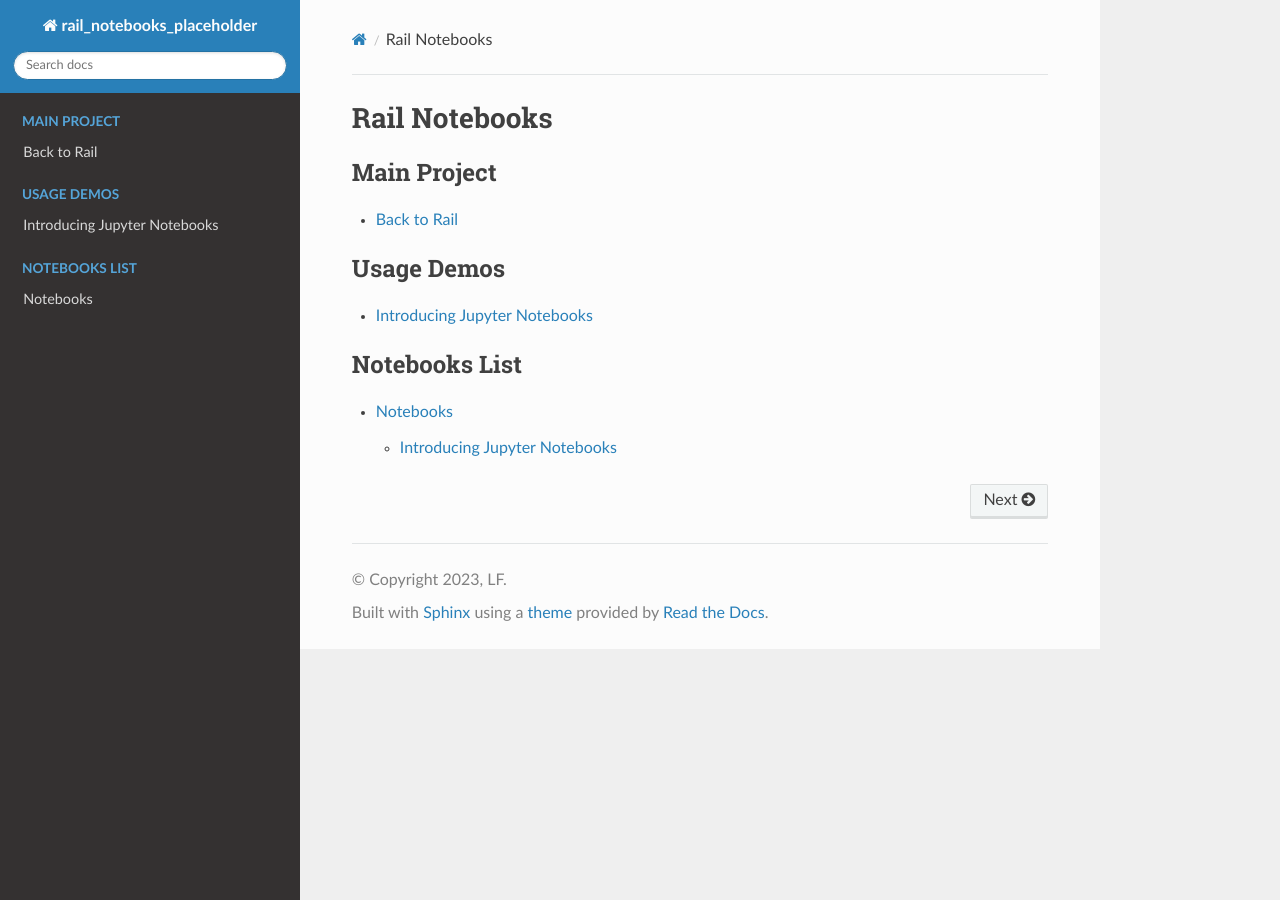
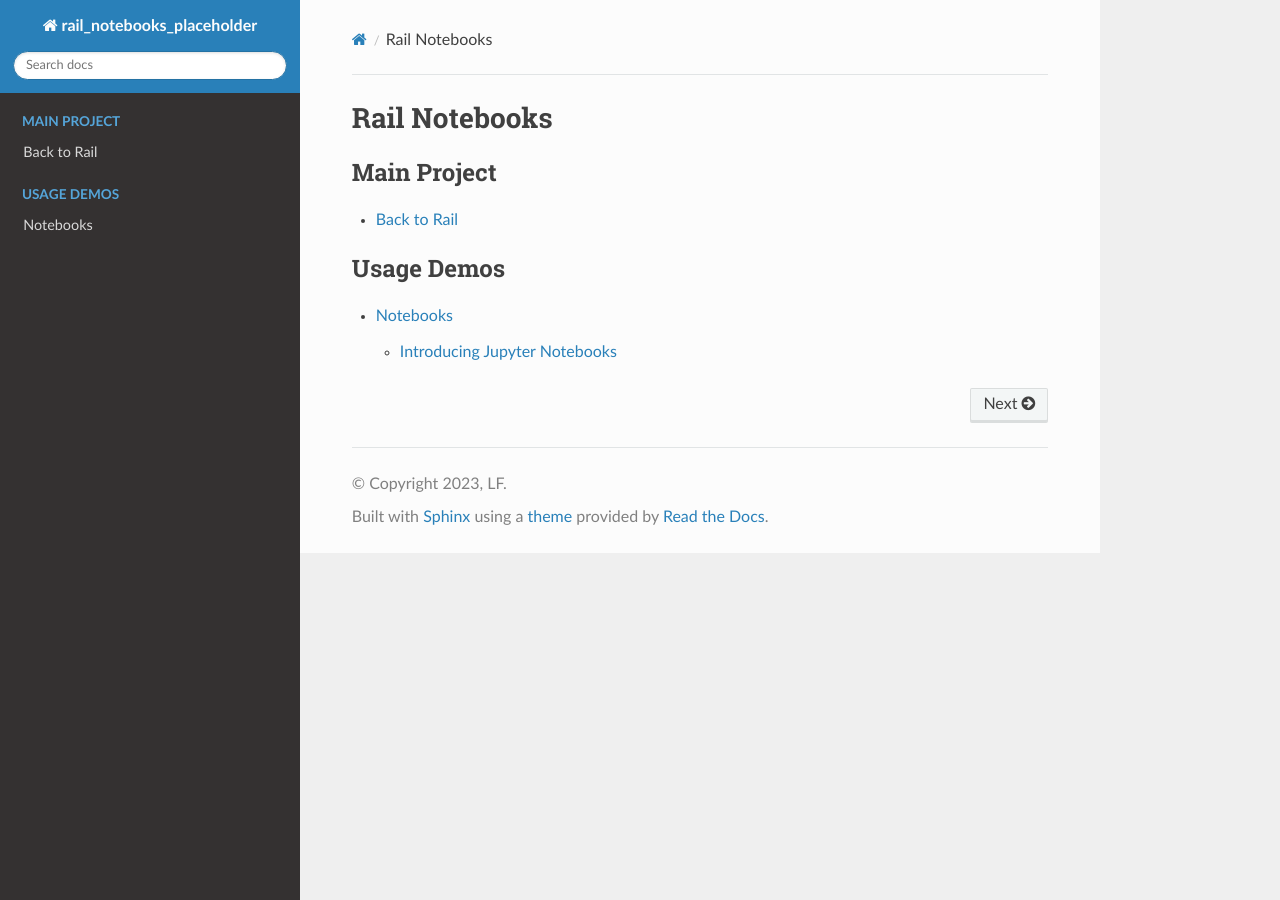
Before and after one commit to olivialynn/rail_notebooks, a Sphinx documentation site: the page built from docs/index.rst, in a window 1280 px wide. Built offline with Sphinx 7.4.7 and the Read the Docs theme 2.0.0, drawn with Linux system fonts in a browser that asks for light colours.

Commit message:
Update index.rst

```diff
--- a/docs/index.rst
+++ b/docs/index.rst
@@ -14,10 +14,4 @@ Rail Notebooks
 .. toctree::
    :caption: Usage Demos
 
-   Introducing Jupyter Notebooks <notebooks/intro_notebook>
-
-
-.. toctree::
-   :caption: Notebooks List
-
    Notebooks <notebooks>
```
